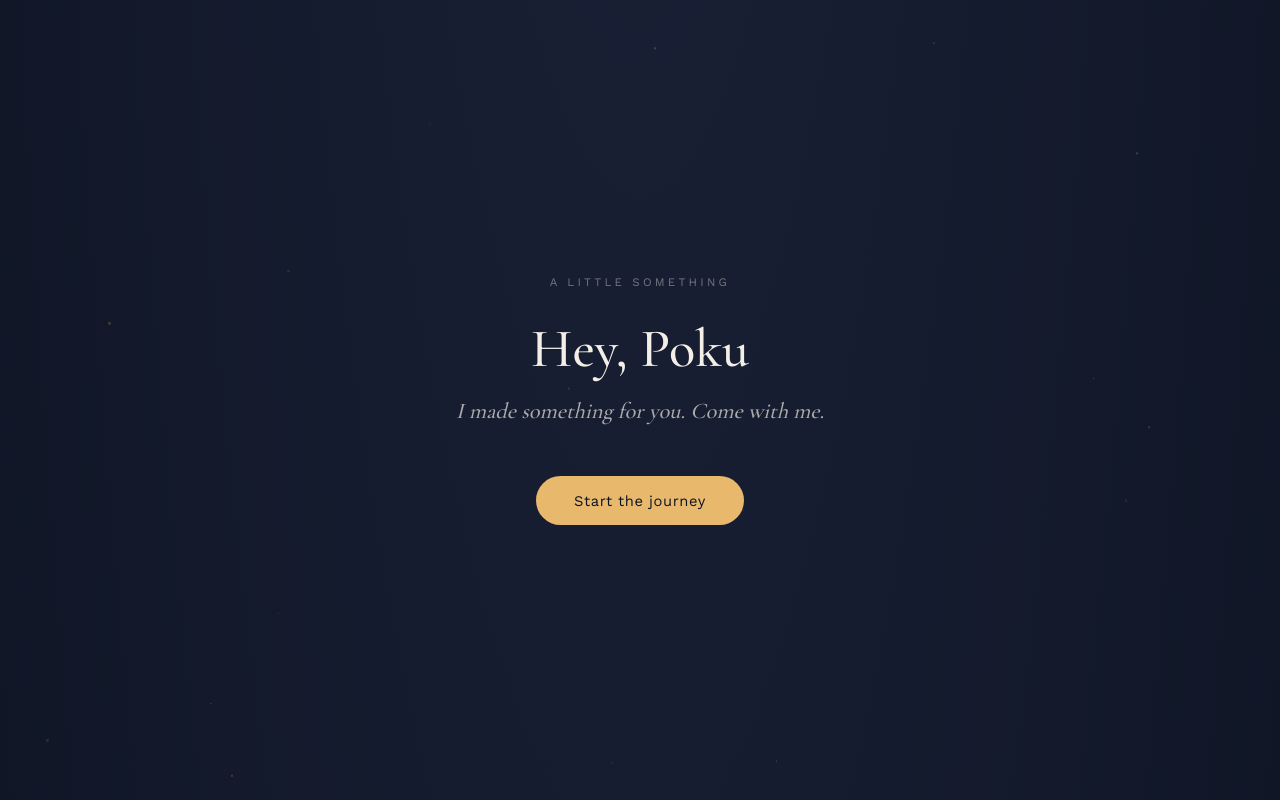
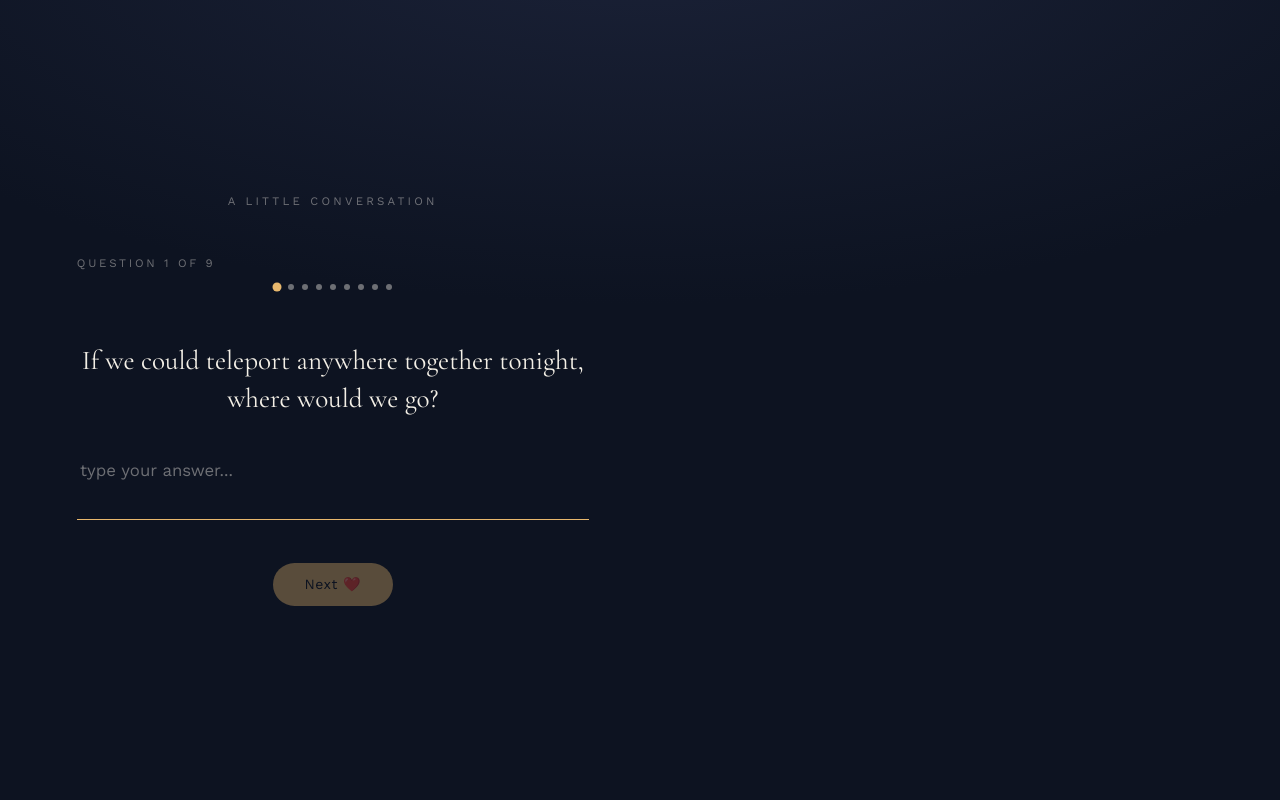
Before and after one commit to pradeep-coderr/bd, a Next.js app: page / in a window 1280 px wide. Shown: the top 800 px of the page. Built offline with nearby package versions, Linux system fonts and the light colour scheme.

Commit message:
Fix Q&A cutoff: conversation lock opens fullscreen focus overlay with internal scrolling so input and buttons are never below the fold

```diff
--- a/app/globals.css
+++ b/app/globals.css
@@ -701,6 +701,28 @@
   #qa{
     flex-direction: column;
   }
+  /* Fullscreen focus mode while the conversation is locked.
+     Fixed overlay with internal scrolling so nothing is ever
+     cut off below the fold. */
+  #qa.qa-modal{
+    position: fixed;
+    inset: 0;
+    z-index: 70;
+    min-height: 0;
+    height: 100svh;
+    overflow-y: auto;
+    overscroll-behavior: contain;
+    touch-action: pan-y;
+    background: radial-gradient(ellipse 120% 80% at 50% -10%, var(--bg-deep-2), var(--bg-deep) 60%);
+    display: flex;
+    flex-direction: column;
+    align-items: flex-start;
+    justify-content: flex-start;
+    padding: 8vh 6vw;
+  }
+  #qa.qa-modal .qa-frame{
+    margin: auto 0;
+  }
   #qa .qa-frame{
     width: 100%;
     max-width: 32rem;
--- a/components/qa.tsx
+++ b/components/qa.tsx
@@ -54,6 +54,8 @@
   const sectionRef = useRef<HTMLElement | null>(null);
   const finishedRef = useRef(false);
   const lockedRef = useRef(false);
+  const modalActiveRef = useRef(false);
+  const savedTopRef = useRef<number | null>(null);
 
   const subscribeLock = useCallback((cb: () => void) => {
     window.addEventListener("storage", cb);
@@ -74,12 +76,27 @@
   const answers = useWatch({ control, name: "answers" });
 
   const lockScroll = () => {
+    if (modalActiveRef.current) return;
+    const el = sectionRef.current;
+    if (el) {
+      savedTopRef.current = el.offsetTop;
+      el.classList.add("qa-modal");
+    }
+    modalActiveRef.current = true;
     document.documentElement.classList.add("scroll-locked");
     document.body.classList.add("scroll-locked");
   };
   const unlockScroll = () => {
+    const el = sectionRef.current;
     document.documentElement.classList.remove("scroll-locked");
     document.body.classList.remove("scroll-locked");
+    if (el) el.classList.remove("qa-modal");
+    if (modalActiveRef.current) {
+      modalActiveRef.current = false;
+      if (el && savedTopRef.current !== null) {
+        window.scrollTo({ top: savedTopRef.current, behavior: "auto" });
+      }
+    }
   };
 
   useEffect(() => {
--- a/components/site.tsx
+++ b/components/site.tsx
@@ -27,13 +27,23 @@
     const blockKeys = new Set(["ArrowDown", "ArrowUp", "PageDown", "PageUp", "Space", " ", "End", "Home"]);
 
     const onWheel = (e: WheelEvent) => {
-      if (isLocked()) e.preventDefault();
+      if (!isLocked()) return;
+      const t = e.target as HTMLElement | null;
+      if (t?.closest?.(".qa-modal")) return;
+      e.preventDefault();
     };
     const onTouch = (e: TouchEvent) => {
-      if (isLocked()) e.preventDefault();
+      if (!isLocked()) return;
+      const t = e.target as HTMLElement | null;
+      if (t?.closest?.(".qa-modal")) return;
+      e.preventDefault();
     };
     const onKey = (e: KeyboardEvent) => {
-      if (isLocked() && blockKeys.has(e.key)) e.preventDefault();
+      if (!isLocked() || !blockKeys.has(e.key)) return;
+      const t = e.target as HTMLElement | null;
+      if (t && (t.tagName === "TEXTAREA" || t.tagName === "INPUT" || t.isContentEditable)) return;
+      if (t?.closest?.(".qa-modal")) return;
+      e.preventDefault();
     };
 
     window.addEventListener("wheel", onWheel, { passive: false });
```
